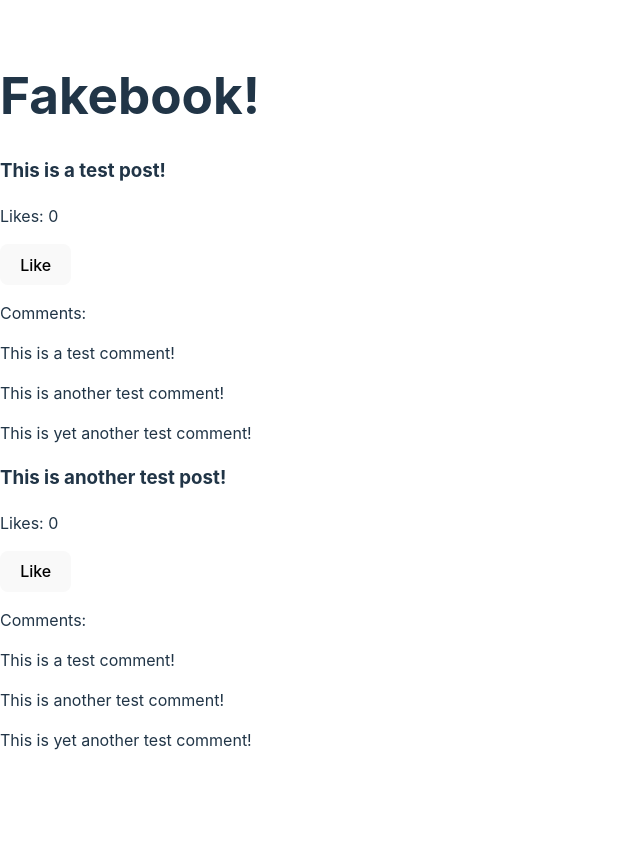
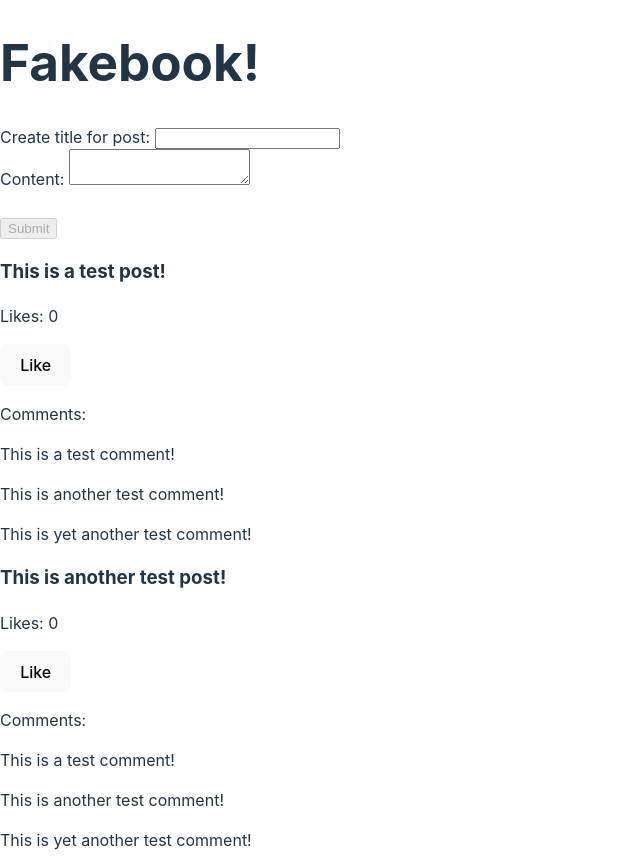
Before and after one commit to JayX97/SocialMediaApp, a React (Vite) app: page / in a window 1280 px wide. Shown: the whole page, without its empty margins (0-640 px from the left). Before the commit the page ends 800 px from the top, so only its background shows below. Built offline with nearby package versions, Linux system fonts and the light colour scheme.

Commit message:
Created CreatePostForm component and added it to App file

```diff
--- a/src/App.jsx
+++ b/src/App.jsx
@@ -1,5 +1,6 @@
 import { useState } from 'react';
 import Post from './components/Post';
+import CreatePostForm from './components/CreatePostForm';
 
 function App() {
   const [count, setCount] = useState(0)
@@ -7,7 +8,7 @@ function App() {
   return (
     <div>
       <h1>Fakebook!</h1>
-      {/* CreatePostForm */}
+      <CreatePostForm />
 
       {/* Feed */}
 
--- /dev/null
+++ b/src/components/CreatePostForm.jsx
@@ -0,0 +1,42 @@
+import react, { useState } from 'react';
+
+function CreatePostForm() {
+    const [title, setTitle] = useState("");
+    const [content, setContent] = useState("");
+
+    let handleSubmit = (event) => {
+        event.preventDefault();
+
+        if (title === "" || content === "") {
+            alert("Post title and post content are required!");
+        } else {
+            console.log(title, content);
+            props.onNewSubmit({title, content});
+            setTitle("");
+            setContent("");
+        }
+    }
+
+    let handleTitleChange = (event) => {
+        setTitle(event.target.value);
+    }
+
+    let handleContentChange = (event) => {
+        setContent(event.target.value);
+    }
+
+    return(
+        <form onSubmit={handleSubmit}>
+            <label for="postTitle">Create title for post: </label>
+            <input type="text" name="postTitle" onChange={handleTitleChange} value={title}/>
+            <br />
+            <label for="postContent">Content: </label>
+            <textarea type="textarea" name="postContent" onChange={handleContentChange} value={content}></textarea>
+            <br />
+            <br />
+            <input type="submit" disabled={title === "" || content === ""}/>
+        </form>
+    )
+};
+
+export default CreatePostForm
```
